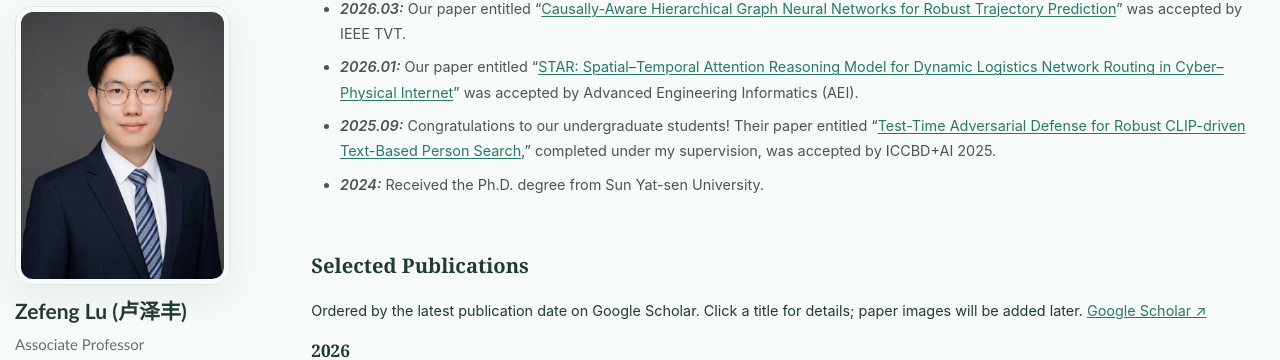
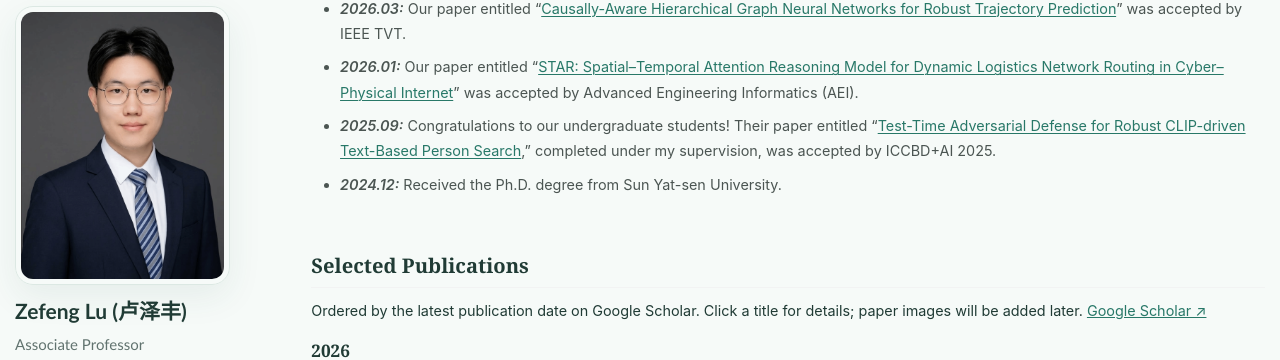
Before and after one commit to ZefengLU-GZHU/zefenglu-gzhu.github.io, a Jekyll site: the page built from _pages/about.md, in a window 1280 px wide and 900 px high, scrolled down 718 px. Shown: the part 84-444 px from the top of the window. Built offline with Jekyll 4.4.1, drawn with Linux system fonts in a browser that asks for light colours; some web fonts are replaced; our own code applies the rules of GitHub Pages for plain Markdown files.

Commit message:
Update PhD news date

```diff
--- a/_pages/about.md
+++ b/_pages/about.md
@@ -59,7 +59,7 @@ redirect_from:
 - *2026.03:* Our paper entitled “[Causally-Aware Hierarchical Graph Neural Networks for Robust Trajectory Prediction](https://ieeexplore.ieee.org/abstract/document/11427364/)” was accepted by IEEE TVT.
 - *2026.01:* Our paper entitled “[STAR: Spatial–Temporal Attention Reasoning Model for Dynamic Logistics Network Routing in Cyber–Physical Internet](https://www.sciencedirect.com/science/article/pii/S1474034625007232)” was accepted by Advanced Engineering Informatics (AEI).
 - *2025.09:* Congratulations to our undergraduate students! Their paper entitled “[Test-Time Adversarial Defense for Robust CLIP-driven Text-Based Person Search](https://scholar.google.com/citations?view_op=view_citation&hl=en&user=wn7Q6h0AAAAJ&sortby=pubdate&citation_for_view=wn7Q6h0AAAAJ:UebtZRa9Y70C),” completed under my supervision, was accepted by ICCBD+AI 2025.
-- *2024:* Received the Ph.D. degree from Sun Yat-sen University.
+- ***2024.12:*** Received the Ph.D. degree from Sun Yat-sen University.
 
 </div>
 
```
